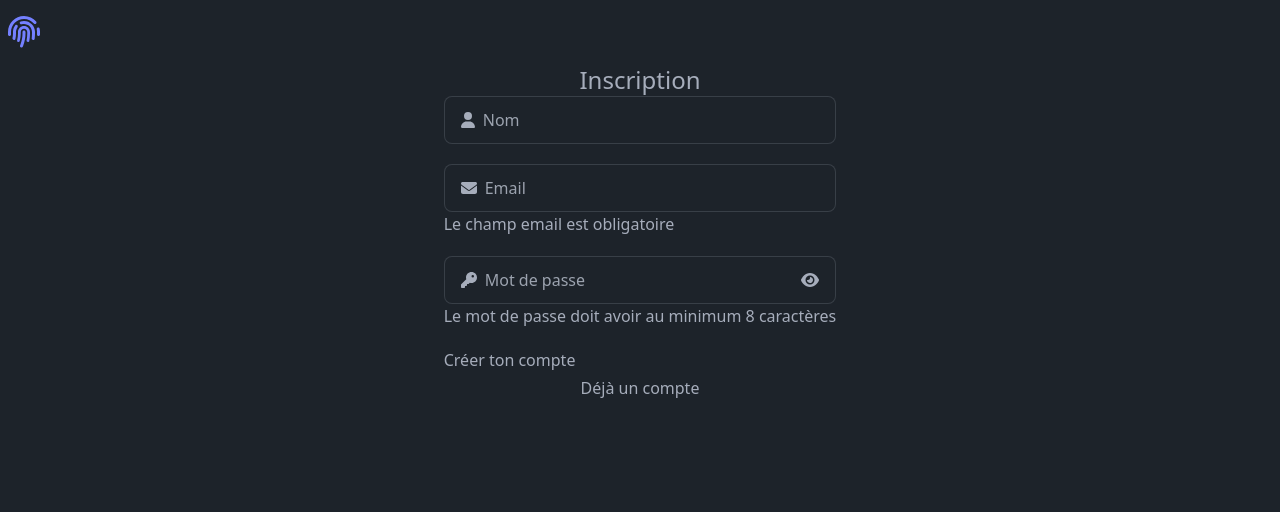
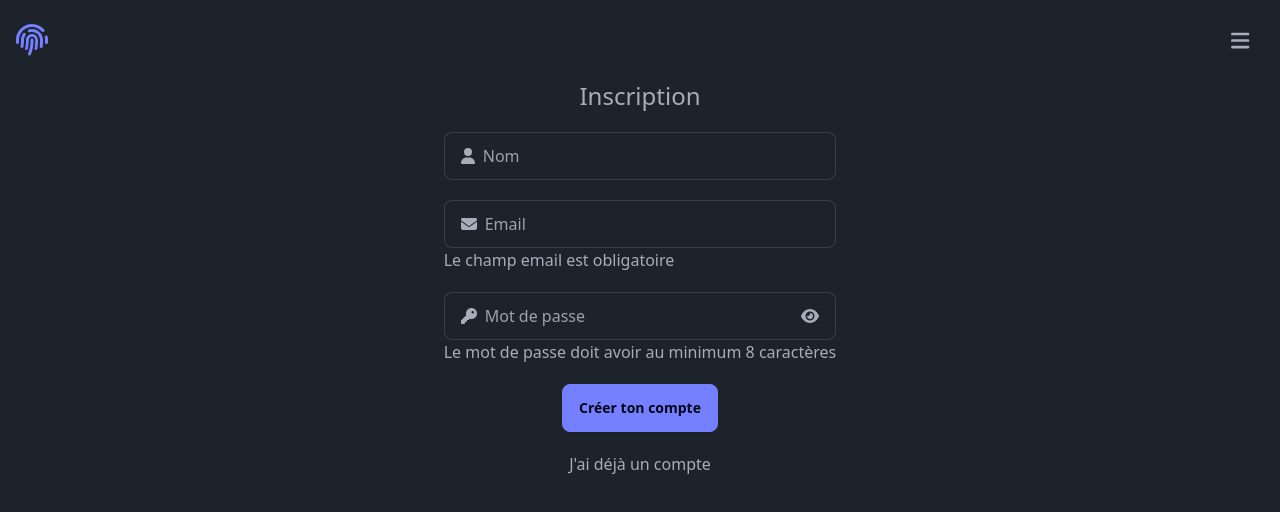
Before and after one commit to IceWizer/password-manager-front-2, a Vue app: page /register in a window 1280 px wide. Shown: the top 512 px of the page. Built offline with nearby package versions, Linux system fonts and the light colour scheme.

Commit message:
Ajout navbar

```diff
--- a/package.json
+++ b/package.json
@@ -38,7 +38,7 @@
     "@vue/tsconfig": "^0.5.1",
     "autoprefixer": "^10.4.19",
     "cypress": "^13.6.3",
-    "daisyui": "^4.10.1",
+    "daisyui": "^4.*",
     "eslint": "^8.49.0",
     "eslint-plugin-cypress": "^2.15.1",
     "eslint-plugin-vue": "^9.17.0",
@@ -47,7 +47,7 @@
     "postcss": "^8.4.38",
     "prettier": "^3.0.3",
     "start-server-and-test": "^2.0.3",
-    "tailwindcss": "^3.4.3",
+    "tailwindcss": "^3.4.*",
     "typescript": "~5.3.0",
     "vite": "^5.0.11",
     "vitest": "^1.2.2",
--- a/src/App.vue
+++ b/src/App.vue
@@ -1,10 +1,35 @@
 <template>
     <header>
         <div class="navbar bg-base-100">
-            <nav class="">
-                <RouterLink to="/"><font-awesome-icon :icon="['fas', 'fingerprint']" size="2xl" class=" text-primary" />
-                </RouterLink>
-            </nav>
+            <div class="navbar bg-base-100">
+                <div class="flex-1">
+                    <RouterLink to="/"><font-awesome-icon :icon="['fas', 'fingerprint']" size="2xl"
+                            class=" text-primary" />
+                    </RouterLink>
+                </div>
+                <div class="flex-none">
+                    <div class="dropdown dropdown-end">
+                        <div tabindex="0" role="button" class="btn btn-ghost btn-circle">
+                            <div class="w-10 rounded-full">
+                                <font-awesome-icon :icon="['fas', 'bars']" size="xl" />
+                            </div>
+                        </div>
+                        <ul tabindex="0"
+                            class="menu menu-sm dropdown-content bg-base-200 rounded-box z-[1] mt-3 w-52 p-2 shadow">
+                            <li>
+                                <a>
+                                    <font-awesome-icon :icon="['fas', 'user']" />Profil
+                                </a>
+                            </li>
+                            <li>
+                                <RouterLink to="/logout">
+                                    <font-awesome-icon :icon="['fas', 'right-from-bracket']" />Déconnexion
+                                </RouterLink>
+                            </li>
+                        </ul>
+                    </div>
+                </div>
+            </div>
         </div>
     </header>
 
--- a/src/views/pages/authentication/Login.vue
+++ b/src/views/pages/authentication/Login.vue
@@ -9,7 +9,7 @@
                         <input class="grow" type="text" placeholder="Nom" name="username" id="username"
                             v-model="item.username"
                             :state="stateOn.username ? validators.username.isValidSync(item.username) : null"
-                            autocomplete="username" @focus="stateOn.username = true" />
+                            autocomplete="username" @focus="stateOn.username = true" required/>
                     </label>
                     <p v-if="stateOn.username && !validators.username.isValidSync(item.username)">
                         {{ getErrorMessage(validators.username, item.username) }}
@@ -21,29 +21,28 @@
                         <input :type="showPassword ? 'text' : 'password'" placeholder="Mot de passe" name="password"
                             id="password" rules="required" class="grow" v-model="item.password"
                             :state="stateOn.password ? validators.password.isValidSync(item.password) : null"
-                            autocomplete="current-password" @focus="stateOn.password = true" />
+                            autocomplete="current-password" @focus="stateOn.password = true" required/>
                         <button @click="showPassword = !showPassword" size="sm" variant="outline-secondary"
                             class="text-dark rounded-end">
                             <font-awesome-icon :icon="['fas', 'eye-slash']" v-if="showPassword" />
-                            <font-awesome-icon :icon="['fas', 'eye']" v-else  />
+                            <font-awesome-icon :icon="['fas', 'eye']" v-else />
                         </button>
                     </label>
-
                     <p>
                         {{ getErrorMessage(validators.password, item.password) }}
                     </p>
                 </div>
             </div>
+            <div class="text-bg-danger my-5 text-center rounded p-1" v-if="dataSent">
+                L'identifiant ou le mot de passe est <div class="text-error">incorrect</div>
+            </div>
             <div class="my-5 mx-auto text-center">
                 <button class="btn btn-primary" type="submit" @click="loginCheck()">Connexion</button>
-            </div>
-            <div class="text-bg-danger my-5 text-center rounded p-1" v-if="dataSent">
-                L'identifiant ou le mot de passe est incorrect
             </div>
             <div class="text-center mt-1">
                 <p>
                     Tu n'as pas de compte ?
-                    <router-link to="register"> Créer un compte </router-link>
+                    <router-link to="register" class="text-primary"> Créer un compte </router-link>
                 </p>
             </div>
         </div>
@@ -67,8 +66,8 @@ export default {
                 password: false,
             },
             validators: {
-                username: Yup.string().min(3, 'Username doit contenir au minimum 3 caractères').required('Le champ username est obligatoire'),
-                password: Yup.string().required('Le champ password est obligatoire'),
+                username: Yup.string(),
+                password: Yup.string(),
             },
 
             showPassword: false,
--- a/src/views/pages/authentication/Logout.vue
+++ b/src/views/pages/authentication/Logout.vue
@@ -1,6 +1,6 @@
 <template>
-    <div>
-        <h1>Logout</h1>
+    <div class=" content-center">
+        <h1>Déconnexion</h1>
     </div>
 </template>
 
--- a/src/views/pages/authentication/Register.vue
+++ b/src/views/pages/authentication/Register.vue
@@ -4,23 +4,25 @@
             <h1 class="text-center text-2xl">Inscription</h1>
             <form action="">
                 <div class="w-full mx-auto">
+                    <div class="my-5">
+
                         <label class="input input-bordered flex items-center gap-2" for="username">
                             <font-awesome-icon :icon="['fas', 'user']" />
                             <input class="grow" type="text" placeholder="Nom" name="username" id="username"
                             v-model="item.username"
                             :state="stateOn.username ? validators.username.isValidSync(item.username) : null"
-                            autocomplete="username" @focus="stateOn.username = true" />
+                            autocomplete="username" @focus="stateOn.username = true" required/>
                         </label>
                         <p v-if="stateOn.username && !validators.username.isValidSync(item.username)">
                             {{ getErrorMessage(validators.username, item.username) }}
                         </p>
+                    </div>
                     <div class="my-5">
-
                         <label class="input input-bordered flex items-center gap-2" for="email">
                             <font-awesome-icon :icon="['fas', 'envelope']" />
                             <input class="grow" type="text" placeholder="Email" name="email" id="email" v-model="item.email"
                             :state="stateOn.email ? validators.email.isValidSync(item.email) : null" autocomplete="email"
-                            @focus="stateOn.email = true" />
+                            @focus="stateOn.email = true" required/>
                         </label>
                         <p>
                             {{ getErrorMessage(validators.email, item.email) }}
@@ -32,7 +34,7 @@
                             <input :type="showPassword ? 'text' : 'password'" placeholder="Mot de passe" name="password"
                                 id="password" rules="required" class="grow" v-model="item.password"
                                 :state="stateOn.password ? validators.password.isValidSync(item.password) : null"
-                                autocomplete="current-password" @focus="stateOn.password = true" />
+                                autocomplete="current-password" @focus="stateOn.password = true" required/>
                             <button @click="showPassword = !showPassword" size="sm" variant="outline-secondary"
                                 class="text-dark rounded-end">
                                 <font-awesome-icon :icon="['fas', 'eye-slash']" v-if="showPassword" />
@@ -44,11 +46,11 @@
                         </p>
                     </div>
                 </div>
-                <div class="mt-2 mx-auto w-50">
-                    <button class="w-100" type="submit" @click="registerCheck()">Créer ton compte</button>
+                <div class="my-5 mx-auto w-50 text-center">
+                    <button class="w-100 btn btn-primary" type="submit" @click="registerCheck()">Créer ton compte</button>
                 </div>
                 <div class="text-center mt-1">
-                    <router-link to="login">Déjà un compte</router-link>
+                    <router-link to="login">J'ai déjà un compte</router-link>
                 </div>
             </form>
         </div>
```
Also changed, not shown: 1 other file (tests, documents, lock files or other folders). Lines whose indentation alone changed are shown as unchanged.
